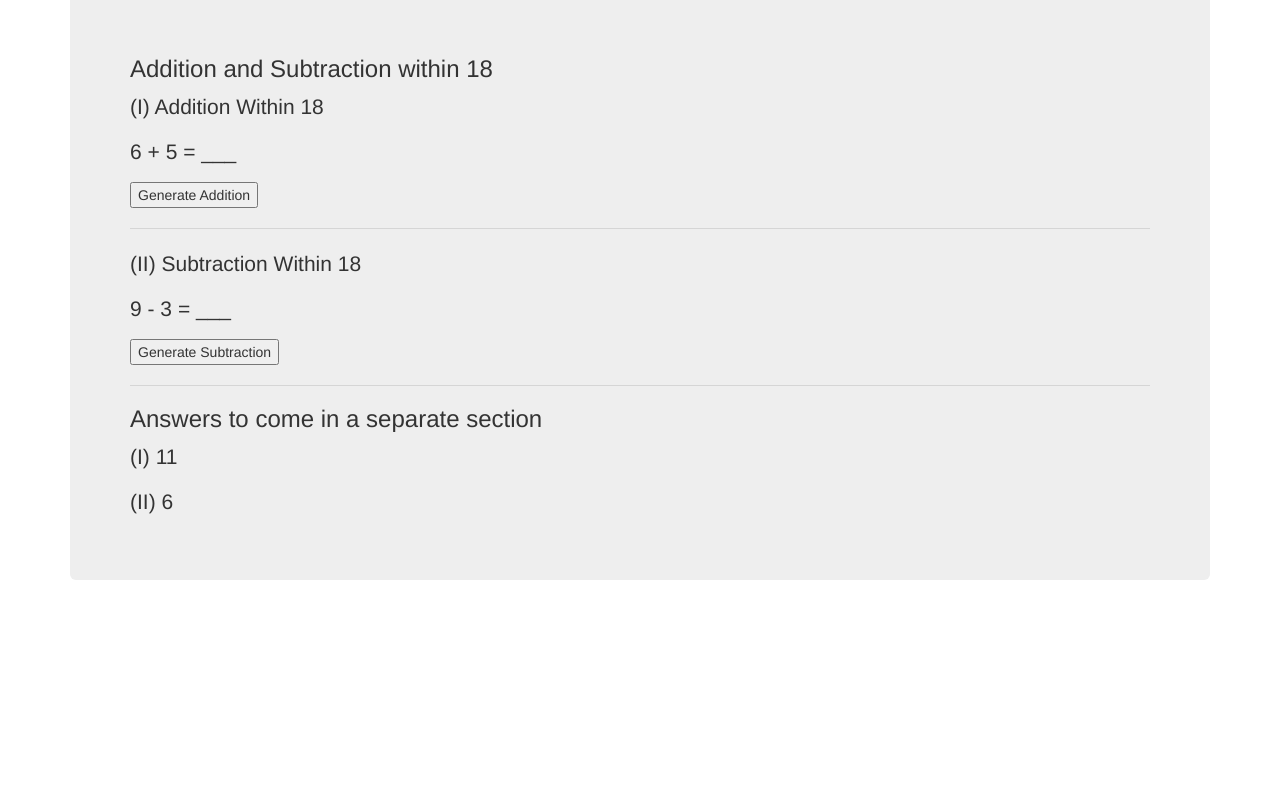
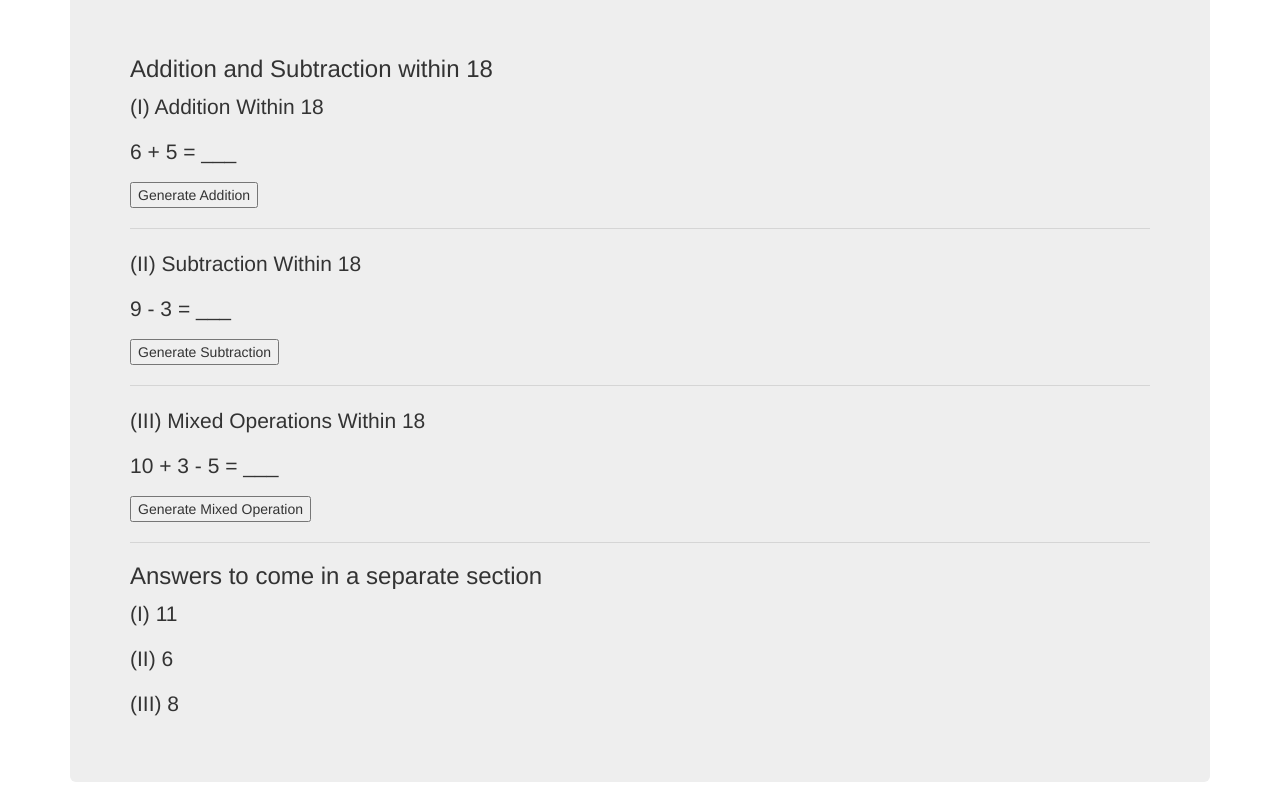
Before and after one commit to khoodose/homework-generator, a plain HTML site: page index.html in a window 1280 px wide. Shown: the part 82-894 px from the top of the page. Before the commit the page ends 800 px from the top, so only its background shows below. Drawn offline with nearby package versions, Linux system fonts and the light colour scheme.

Commit message:
add mixed operation

```diff
--- a/app.js
+++ b/app.js
@@ -8,8 +8,8 @@ $(function(){
 
   // populate the fields on page load
   generateAddition();
-
   generateSubtraction();
+  generateMixedOperation();
 
   function generateAddition() {
     var additionAnswer = Math.floor(Math.random()*maximumValue + 1);
@@ -35,6 +35,20 @@ $(function(){
     $("#answer_subtraction").html(subtractionAnswer);
   }
 
+  function generateMixedOperation() {
+    var M1 = Math.floor(Math.random()*maximumValue + 1);
+    var M2 = Math.floor(Math.random()*(maximumValue-M1) + 1);
+    var M3 = Math.floor(Math.random()*(maximumValue-M1-M2) + 1);
+    var mixedAnswer = M1 + M2 - M3;
+
+    $("#M1").html(M1);
+    $("#M2").html(M2);
+    $("#M3").html(M3);
+    $("#answer_mixed").html(mixedAnswer);
+
+  }
+
+  // Event handling
   $("#generateAdditionButton").click(function(){
     generateAddition()
   });
@@ -43,4 +57,8 @@ $(function(){
     generateSubtraction()
   });
 
+  $("#generateMixedButton").click(function(){
+    generateMixedOperation()
+  });
+
 });
--- a/index.html
+++ b/index.html
@@ -27,14 +27,20 @@
 
         <button id="generateSubtractionButton">Generate Subtraction</button>
 
-        <!-- <p>Mixed Operations Within 18</p> -->
+        <hr>
+
+        <p>(III) Mixed Operations Within 18</p>
+
+        <p><span id="M1">M1</span> + <span id="M2">M2</span> - <span id="M3">M3</span> = ___</p>
+
+        <button id="generateMixedButton">Generate Mixed Operation</button>
 
         <hr>
 
         <h3>Answers to come in a separate section</h3>
         <p>(I) <span id="answer_addition"></span></p>
-        <p>(II) <span id="answer_subtraction">whoa</span></p>
-        <!-- <p>(II) <span id="answer_subtraction"></span></p> -->
+        <p>(II) <span id="answer_subtraction"></span></p>
+        <p>(III) <span id="answer_mixed"></span></p>
 
       </div>
     </div>
```
